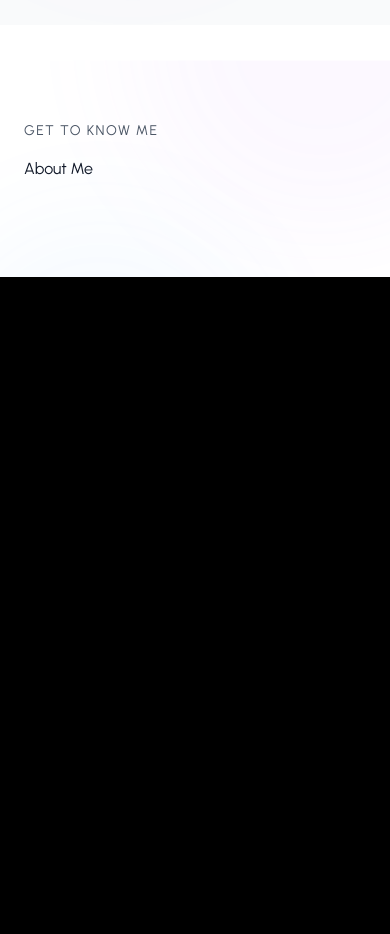
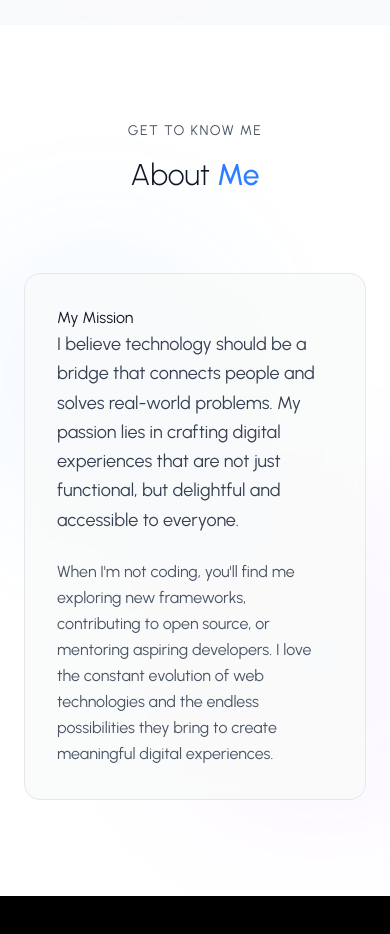
Before and after one commit to AshaniTH/my-portfolio, a React (Vite) app: page / in a window 390 px wide. Shown: the part 6220-7154 px from the top of the page. Built offline with nearby package versions, Linux system fonts and the light colour scheme.

Commit message:
feat: enhance AboutSection with new content and styling for personal mission

```diff
--- a/src/components/Sections/AboutSection.jsx
+++ b/src/components/Sections/AboutSection.jsx
@@ -88,7 +88,7 @@ const AboutSection = () => {
             initial="hidden"
             animate={isInView ? "visible" : "hidden"}
             variants={containerVariants}
-            className=""
+            className="text-center mb-20"
 
 >
     <motion.div
@@ -102,10 +102,10 @@ const AboutSection = () => {
     </motion.div>
     <motion.h2
         variants= {itemVariants}
-        className =""
+        className ="text-3xl md:text-5xl font-light mb-6"
         >
             About{' '}
-            <span className=''>
+            <span className='text-blue-500 font-medium'>
                 Me
 
             </span>
@@ -114,6 +114,47 @@ const AboutSection = () => {
 
             </motion.div>
 
+            <div className="">
+                {/*personal Story*/}
+                <motion.div
+                initial="hidden"
+                animate={isInView ? "visible" : "hidden"}
+                variants={containerVariants}
+                className=''
+                >
+                    <motion.div
+                    variants = {itemVariants}
+                    className={`p-8 rounded-2xl border ${
+                        isDarkMode ? "bg-gray-800/50 border-gray-700 backdrop-blur-sm"
+                        :"bg-gray-50/80 border-gray-200 backdrop-blur-sm"
+                    }`}
+                    >
+                        <h3 className="">
+                            My Mission
+                        </h3>
+                        <p
+                        className={`text-lg leading-relaxed mb-6 ${
+                            isDarkMode ? "text-gray-300" : "text-gray-700"
+                        }`}
+                        >
+
+                            I believe technology should be a bridge that connects people and solves real-world problems. My passion lies in crafting digital experiences that are not just functional, but delightful and accessible to everyone.
+                        </p>
+                        <p className={`text-base leading-relaxed ${
+                            isDarkMode ? "text-gray-400" : "text-gray-600"
+                        }`}>
+                            When I'm not coding, you'll find me exploring new frameworks, contributing to open source, or mentoring aspiring developers. I love the constant evolution of web technologies and the endless possibilities they bring to create meaningful digital experiences.
+
+                        </p>
+
+                    </motion.div>
+                    {/*when i love building*/}
+
+
+                </motion.div>
+
+            </div>
+
         </div>
 
     </section>
```
